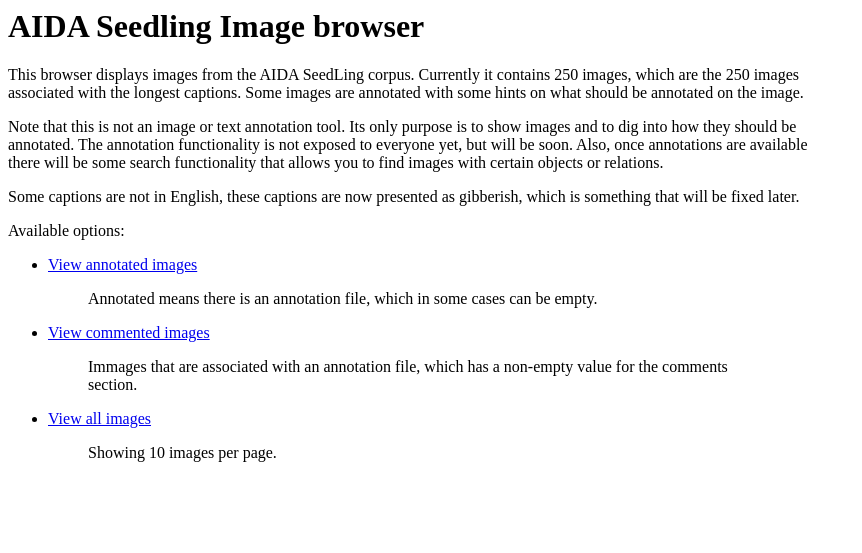
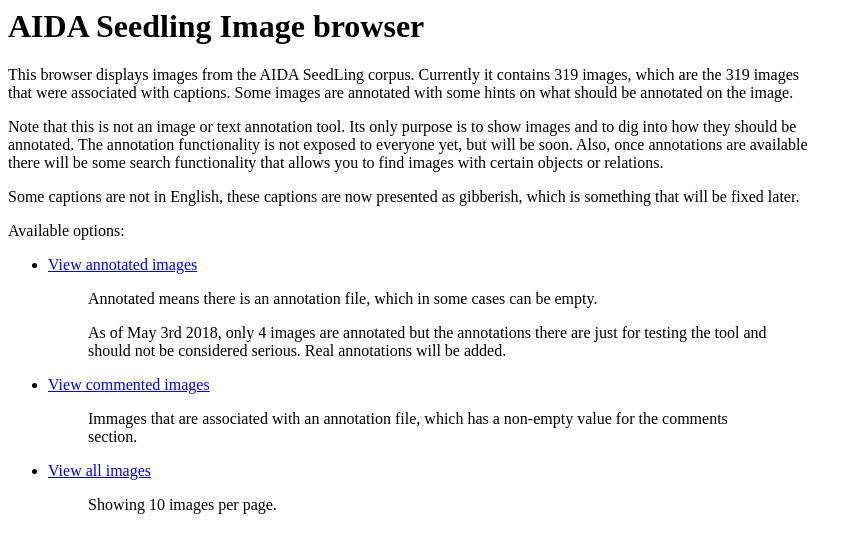
Before and after one commit to marcverhagen/aida-image-browser, a PHP site: page / in a window 1280 px wide. Shown: the top 553 px of the page, without its empty margins (0-862 px from the left). Run offline with PHP 8.4, Linux system fonts and the light colour scheme.

Commit message:
Updated to full set of images

```diff
--- a/directories.php
+++ b/directories.php
@@ -2,6 +2,7 @@
 
 $VERSION = "images_captions_50";
 $VERSION = "images_captions_250";
+$VERSION = "images_captions";
 
 $IMAGES_DIR = "data/$VERSION/images/";
 $CAPTIONS_DIR = "data/$VERSION/captions/";
--- a/index.php
+++ b/index.php
@@ -14,7 +14,7 @@
 
 <h1>AIDA Seedling Image browser</h1>
 
-<p>This browser displays images from the AIDA SeedLing corpus. Currently it contains 250 images, which are the 250 images associated with the longest captions. Some images are annotated with some hints on what should be annotated on the image.</p>
+<p>This browser displays images from the AIDA SeedLing corpus. Currently it contains 319 images, which are the 319 images that were associated with captions. Some images are annotated with some hints on what should be annotated on the image.</p>
 
 <p>Note that this is not an image or text annotation tool. Its only purpose is to show images and to dig into how they should be annotated. The annotation functionality is not exposed to everyone yet, but will be soon. Also, once annotations are available there will be some search functionality that allows you to find images with certain objects or relations.</p>
 
@@ -25,7 +25,10 @@
 <ul>
 
 <li><a href=view.php?mode=annotated>View annotated images</a>
-    <blockquote>Annotated means there is an annotation file, which in some cases can be empty.</blockquote>
+      <blockquote>
+      <p>Annotated means there is an annotation file, which in some cases can be empty.</p>
+      <p>As of May 3rd 2018, only 4 images are annotated but the annotations there are just for testing the tool and should not be considered serious. Real annotations will be added.</p>
+      </blockquote>
 </li>
 
 <li><a href=view.php?mode=commented>View commented images</a>
```
